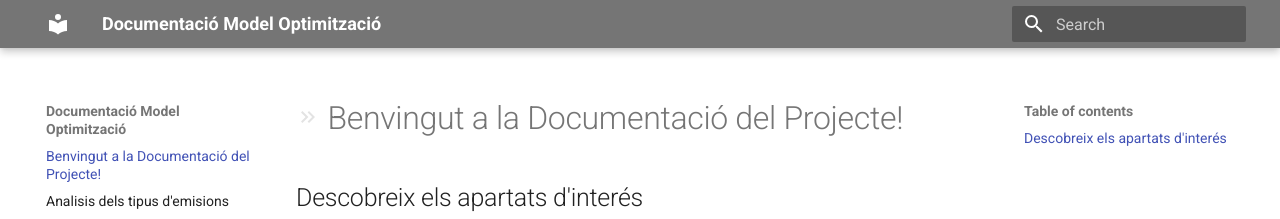
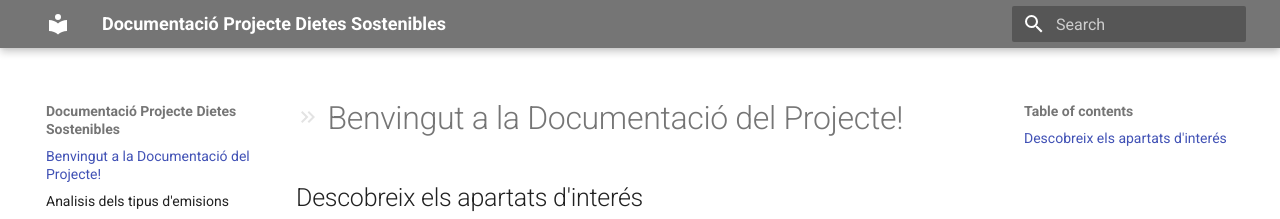
Before and after one commit to DietesSostenibles/dietes-sostenibles-documentacio, an MkDocs documentation site: the page built from docs/index.md, in a window 1280 px wide. Shown: the top 219 px of the page. Built offline with MkDocs 1.6.1 and Material for MkDocs 9.7.7, drawn with Linux system fonts in a browser that asks for light colours.

Commit message:
feature: updated site name. DELETE: panelBar emojis

```diff
--- a/mkdocs.yml
+++ b/mkdocs.yml
@@ -1,4 +1,4 @@
-site_name: Documentació Model Optimització
+site_name: Documentació Projecte Dietes Sostenibles
 site_url: https://mysite.com
 theme:
   name: material
```
